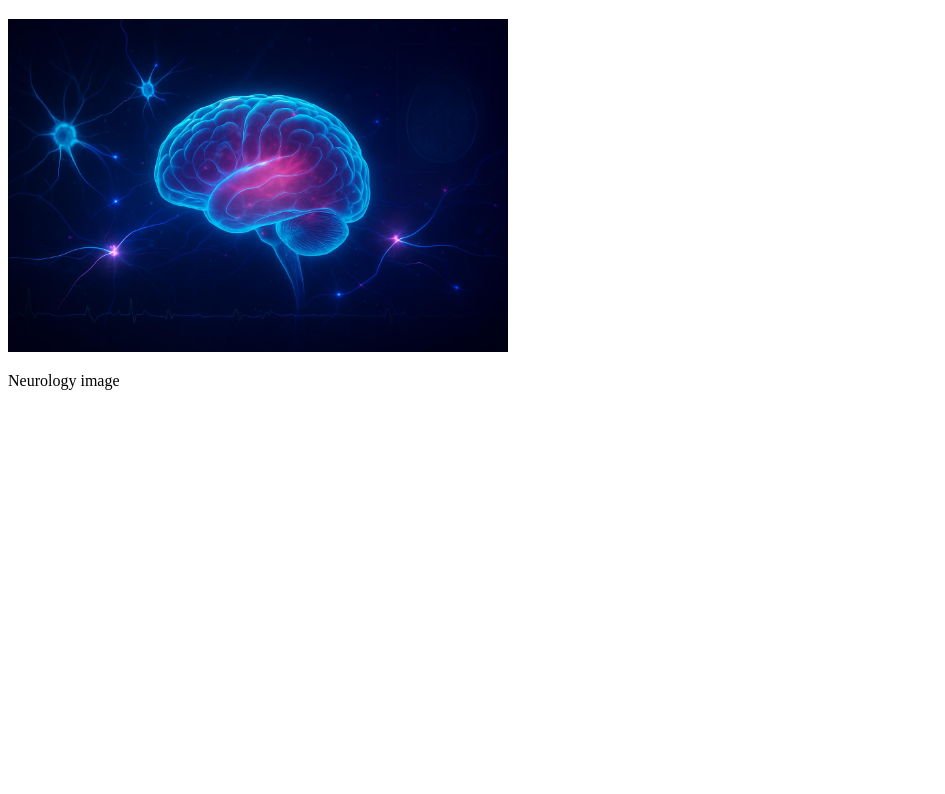
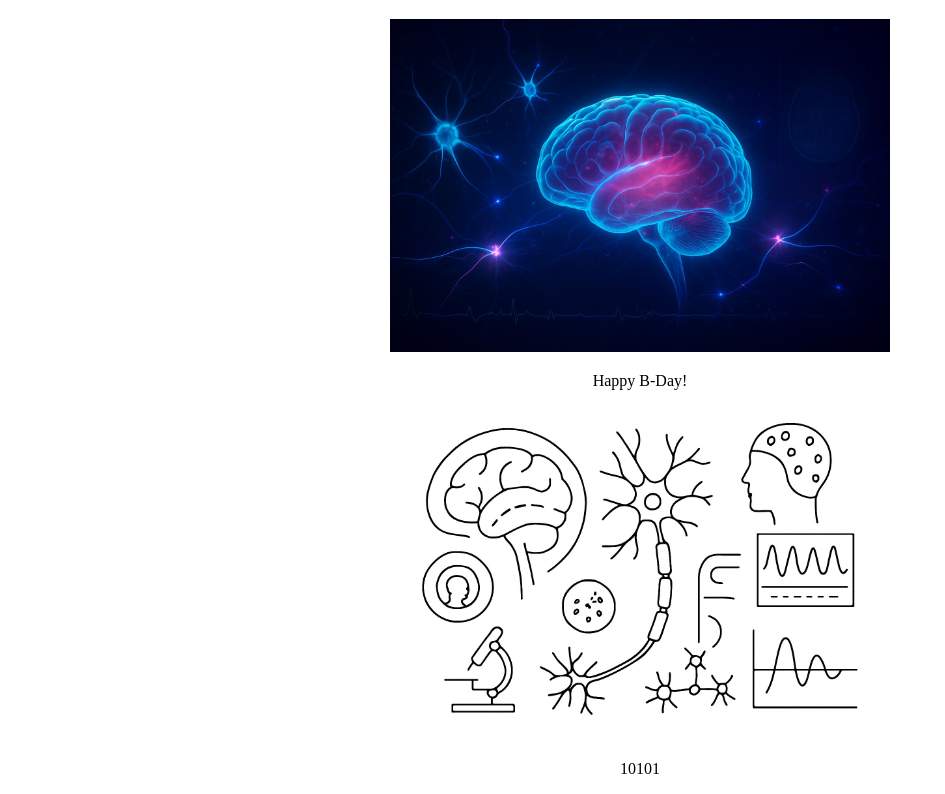
Before and after one commit to qjhakim/qjhakim.github.io, a plain HTML site: page index.html in a window 1280 px wide. Shown: the part 61-855 px from the top of the page, without its empty margins (0-945 px from the left). Before the commit the page ends 800 px from the top, so only its background shows below. Drawn offline with Linux system fonts and the light colour scheme.

Commit message:
Update index.html

```diff
--- a/index.html
+++ b/index.html
@@ -5,12 +5,20 @@
     JuJuBrain
   </h1>
 
-  <p>
+  <p style="text-align: center;">
     <img src="brain.jpg" alt="brain" style="width: 500px; height: auto;">
   </p>
 
-  <p>
-    Neurology image
+  <p style="text-align: center;">
+    Happy B-Day!
+  </p>
+
+  <p style="text-align: center;">
+    <img src="neurology.jpg" alt="neurology" style="width: 500px; height: auto;">
+  </p>
+
+  <p style="text-align: center;">
+    10101
   </p>
 </body>
 </html>
```
